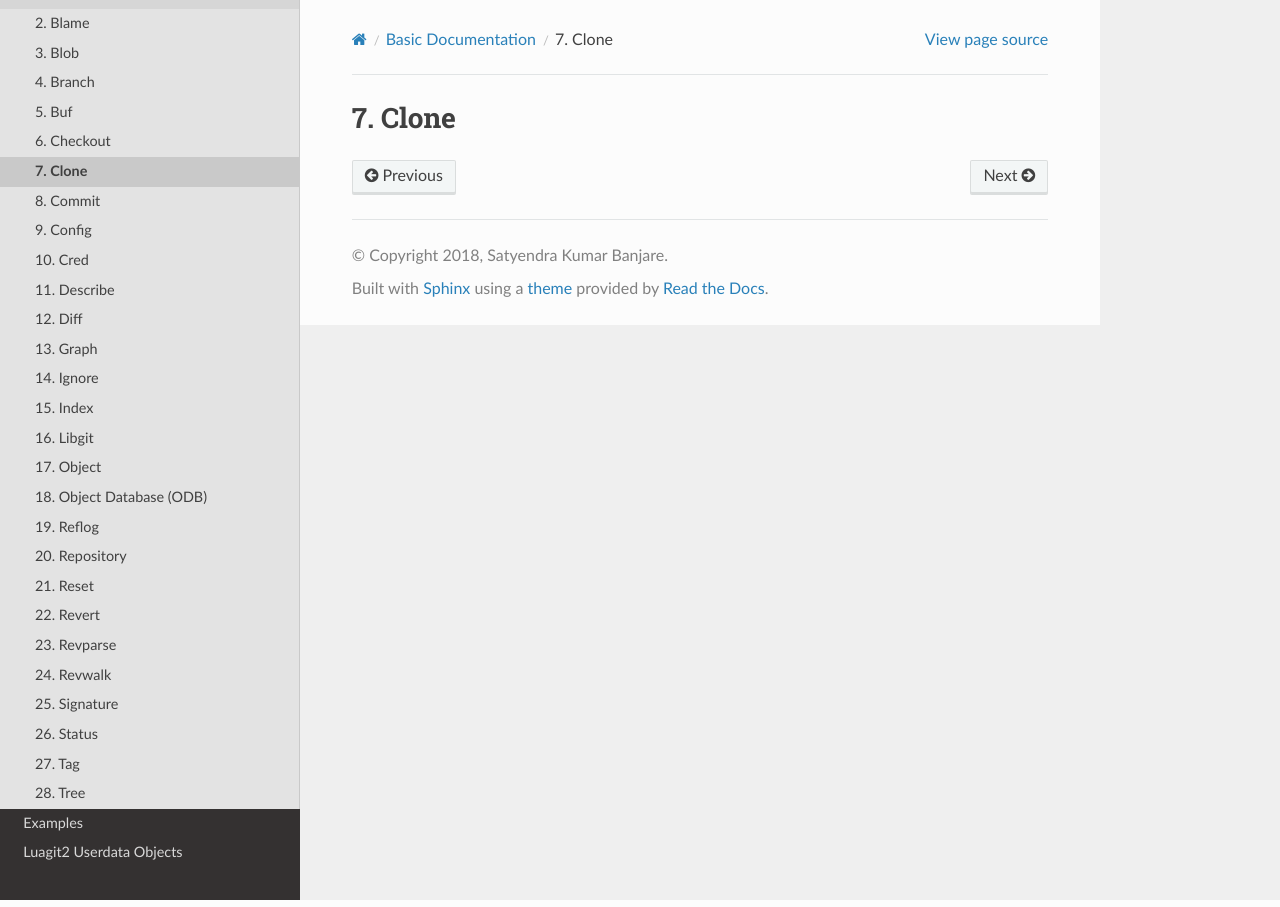
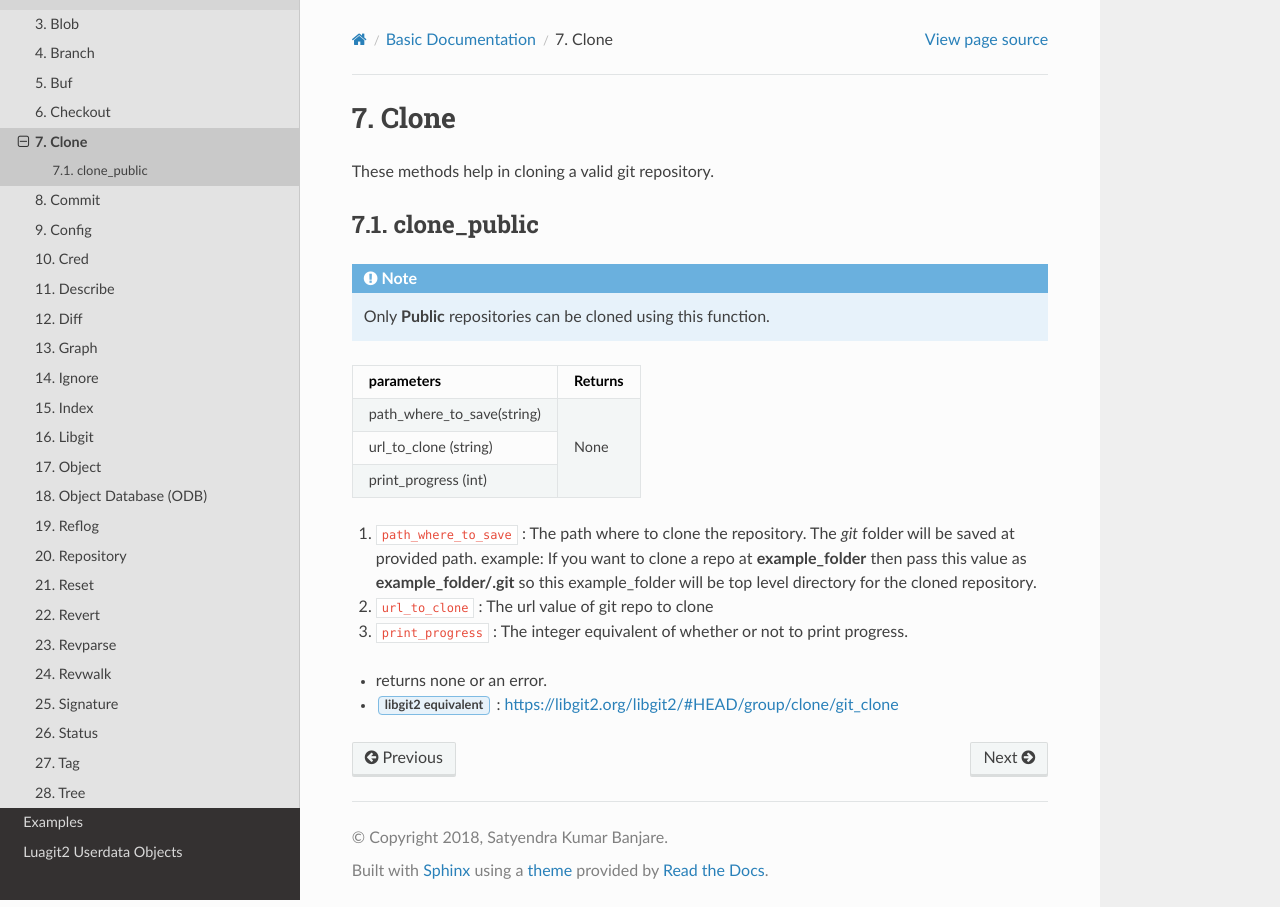
Before and after one commit to SatyendraBanjare/luagit2, a Sphinx documentation site: the page built from docs/source/basic/clone.rst, in a window 1280 px wide. Built offline with Sphinx 7.4.7 and the Read the Docs theme 2.0.0, drawn with Linux system fonts in a browser that asks for light colours; pages that are not in the unit, such as notebooks, are missing from menus.

Commit message:
docs(clone):  addded documentation

```diff
--- a/docs/source/basic/clone.rst
+++ b/docs/source/basic/clone.rst
@@ -1,2 +1,27 @@
 Clone
 =====
+
+These methods help in cloning a valid git repository.
+
+clone_public
+------------
+
+.. note:: Only **Public** repositories can be cloned using this function.
+
++----------------------------+---------------------------------+
+| parameters                 | Returns                         |
++============================+=================================+
+| path_where_to_save(string) |                                 |
++----------------------------+ None                            +
+| url_to_clone (string)      |                                 |
++----------------------------+                                 +
+| print_progress (int)       |                                 |
++----------------------------+---------------------------------+
+
+1. ``path_where_to_save`` : The path where to clone the repository. The `git` folder will be saved at provided path. example: If you want to clone a repo at **example_folder** then pass this value as **example_folder/.git** so this example_folder will be top level directory for the cloned repository.
+2. ``url_to_clone`` : The url value of git repo to clone
+3. ``print_progress`` :  The integer equivalent of whether or not to print progress.
+
+* returns none or an error.
+
+* :guilabel:`libgit2 equivalent` : https://libgit2.org/libgit2/#HEAD/group/clone/git_clone
```
